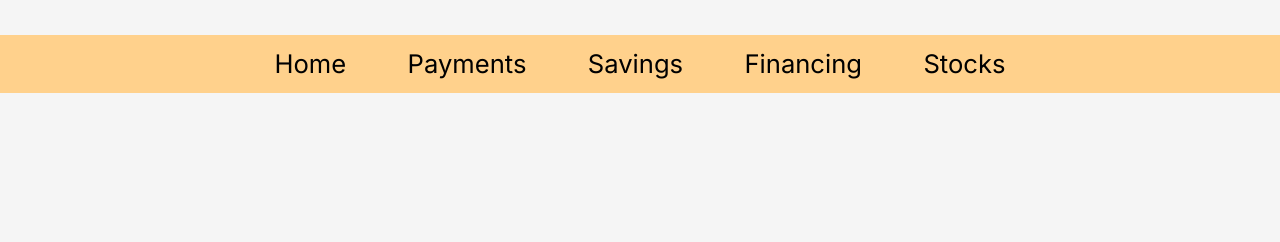
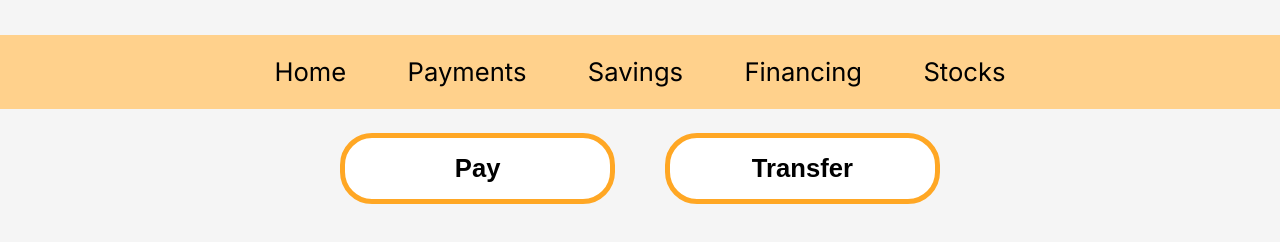
Before and after one commit to webstormcam/Best_Bank_Scrimba_Assignment_10, a plain HTML site: page index.html in a window 1280 px wide. Shown: the part 116-358 px from the top of the page. Drawn offline with Linux system fonts and the light colour scheme.

Commit message:
Put in the buttons

```diff
--- a/index.html
+++ b/index.html
@@ -16,14 +16,20 @@
         <img id="logo" src="assets/bestbank_logo.png" alt="BestBank Company Logo">
         <nav>
             <ul>
-                <li>Home</li>
-                <li>Payments</li>
-                <li>Savings</li>
-                <li>Financing</li>
-                <li>Stocks</li>
+                <li><a href="#">Home</a></li>
+                <li><a href="#">Payments</a></li>
+                <li><a href="#">Savings</a></li>
+                <li><a href="#">Financing</a></li>
+                <li><a href="#">Stocks</a></li>
             </ul>
         </nav>
     </header>
+    <main>
+        <section id="payment-options">
+            <button>Pay</button>
+            <button>Transfer</button>
+        </section>
+    </main>
     <script src="script.js"></script>
 </body>
 </html>
--- a/style.css
+++ b/style.css
@@ -27,7 +27,7 @@ nav{
     width: 100%;
     max-width: 1440px;
     background-color: #FFD18C;
-    padding: 1rem;
+    padding: 1.5rem;
 }
 
 ul{
@@ -44,3 +44,35 @@ ul{
 ul li{
     font-size: 1.6rem;
 }
+
+li a{
+    text-decoration: none;
+    color: #000000;
+}
+
+li a:hover{
+    font-weight: bold;
+}
+
+main{
+    display: flex;
+    flex-direction: column;
+    margin-top: 1.5rem;
+    align-items: center;
+}
+
+#payment-options{
+    display: flex;
+    justify-content: space-between;
+    width: 600px;
+}
+
+#payment-options button{
+    background-color: #ffffff;
+    border-radius: 2rem;
+    border: 5px solid #FFA724;
+    font-size: 1.6rem;
+    font-weight: bold;
+    width: 275.27px;
+    padding: 1rem 1.5rem;
+}
```
